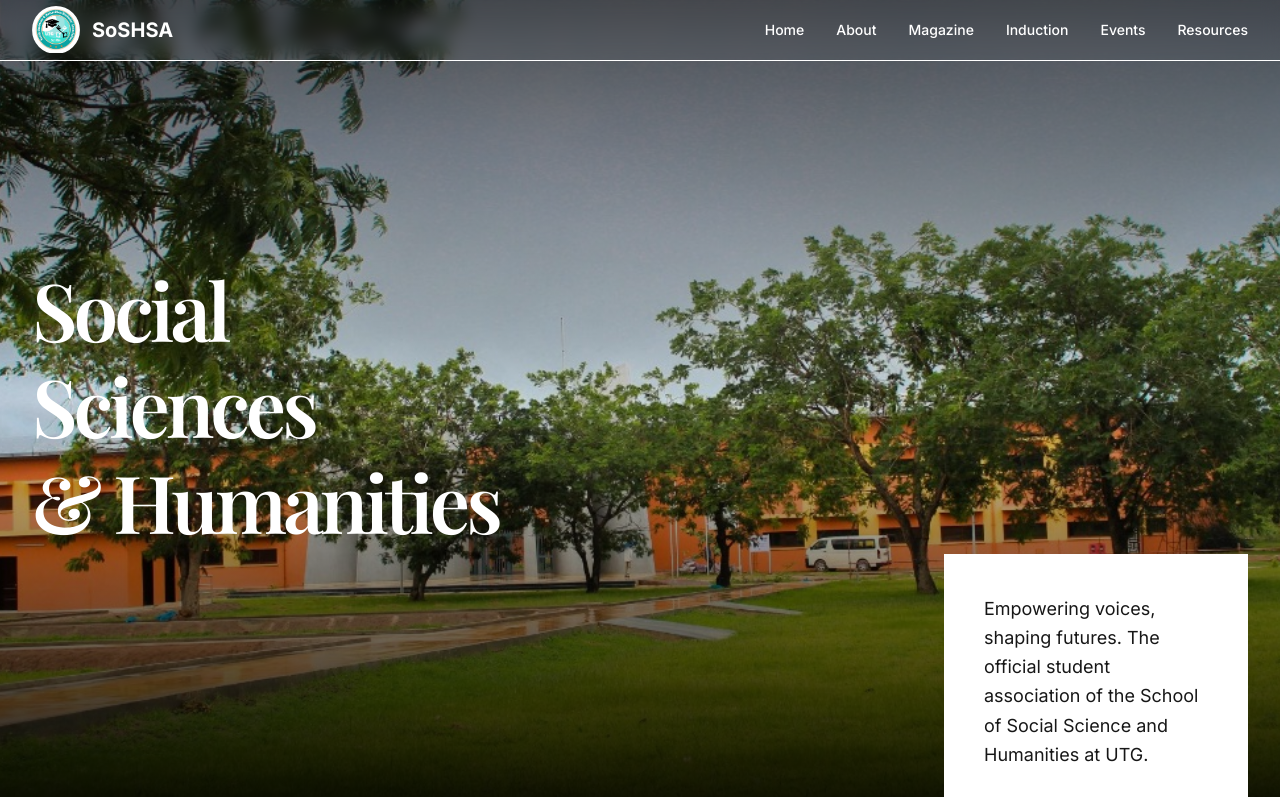
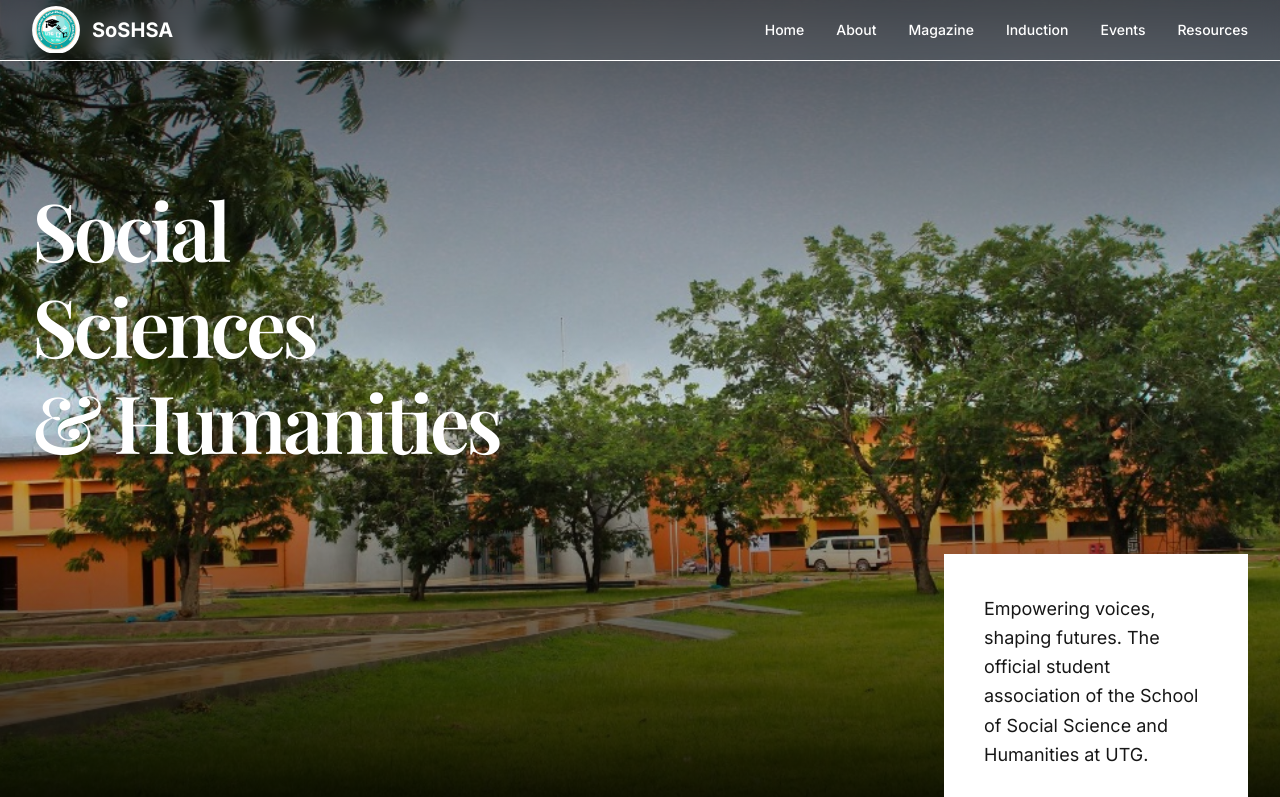
Before and after one commit to GCose/soshsa-website, a Next.js app: page / in a window 1280 px wide. Shown: the top 797 px of the page. Built offline with nearby package versions, Linux system fonts and the light colour scheme.

Commit message:
Made changes

```diff
--- a/components/website/Navbar.tsx
+++ b/components/website/Navbar.tsx
@@ -16,7 +16,7 @@ const Navbar = () => {
 
   return (
     <nav className="sticky top-0 z-50 bg-transparent backdrop-blur-sm border-b border-white">
-      <div className="max-w-7xl mx-auto px-6 lg:px-8">
+      <div className="mx-auto px-6 lg:px-8">
         <div className="flex items-center justify-between h-15">
           <Link href="/" className="flex items-center gap-3 group">
             <div className="w-12 h-12 rounded-full overflow-hidden transition-transform group-hover:scale-105">
--- a/components/website/home/HeroSection.tsx
+++ b/components/website/home/HeroSection.tsx
@@ -17,7 +17,7 @@ const HeroSection = () => (
 
     <div className="relative w-full px-6 lg:px-8 h-full">
       <div className="grid grid-cols-12 gap-8 h-full">
-        <div className="col-span-12 lg:col-span-5 flex items-top pt-50">
+        <div className="col-span-12 lg:col-span-5 flex items-top pt-30 ">
           <h1 className="text-fluid-4xl font-bold text-white leading-[0.9] tracking-tighter">
             Social Sciences
             <br />
```
